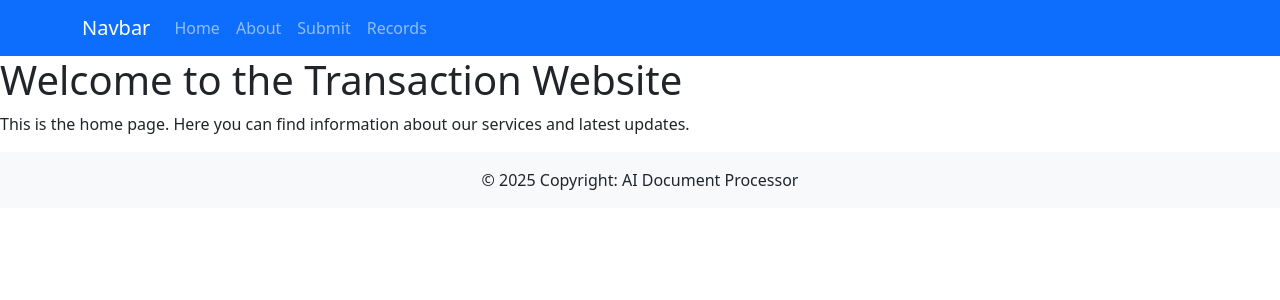
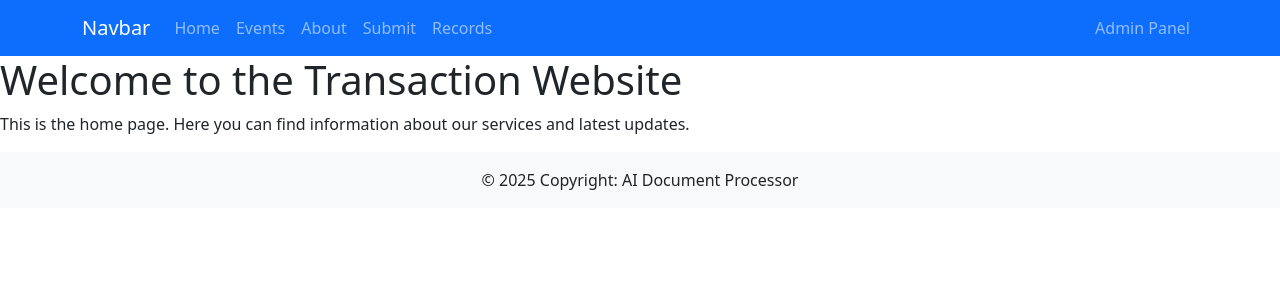
Before and after one commit to KyryloKozlovskyi/AI-Document-Processor, a React (Create React App) app: page / in a window 1280 px wide. Shown: the top 300 px of the page. Built offline with nearby package versions, Linux system fonts and the light colour scheme.

Commit message:
Updated NavigationBar component to include link to the admin page.

```diff
--- a/src/components/NavigationBar.js
+++ b/src/components/NavigationBar.js
@@ -9,9 +9,13 @@ const NavigationBar = () => {
         <Navbar.Brand href="/">Navbar</Navbar.Brand>
         <Nav className="me-auto">
           <Nav.Link href="/">Home</Nav.Link>
+          <Nav.Link href="/events">Events</Nav.Link>
           <Nav.Link href="/about">About</Nav.Link>
           <Nav.Link href="/submit">Submit</Nav.Link>
           <Nav.Link href="/records">Records</Nav.Link>
+        </Nav>
+        <Nav>
+          <Nav.Link href="/admin">Admin Panel</Nav.Link>
         </Nav>
       </Container>
     </Navbar>
```
